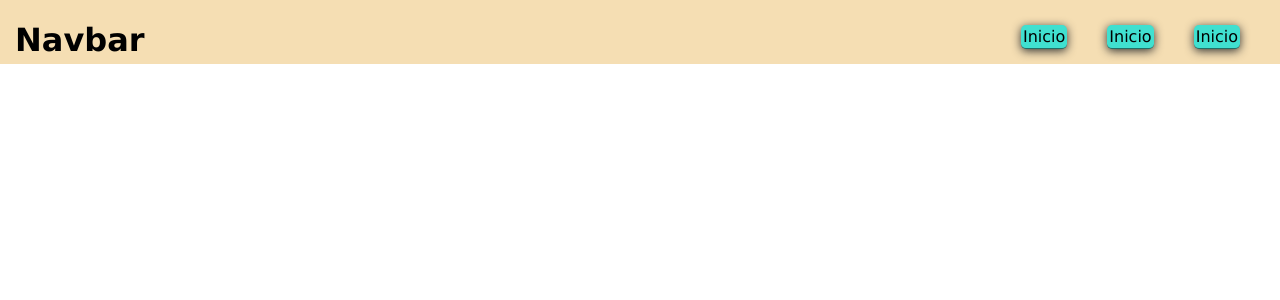
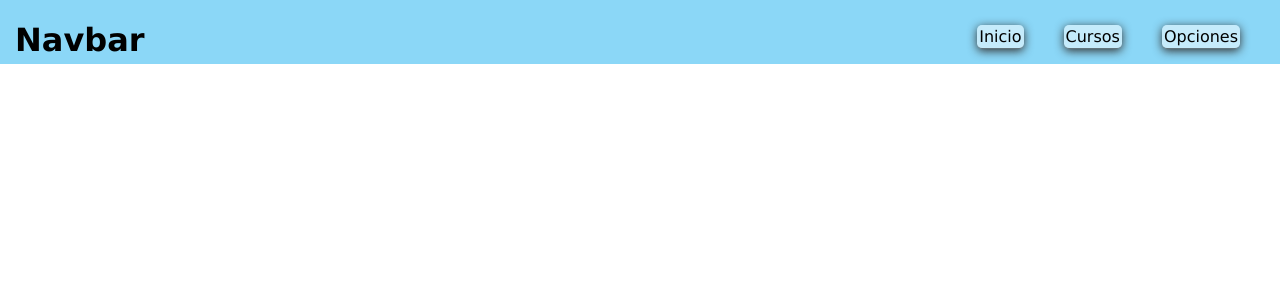
Before and after one commit to Reverie22/booky, a React (Create React App) app: page /HomeScreen in a window 1280 px wide. Shown: the top 300 px of the page. Built offline with nearby package versions, Linux system fonts and the light colour scheme.

Commit message:
Animando navbar

```diff
--- a/src/Components/HomeScreenComponent.js
+++ b/src/Components/HomeScreenComponent.js
@@ -7,8 +7,8 @@ const HomeScreenComponent = () => {
     <header>
     <div className='Navbar'>
       <h1 className='TituloBar'>Navbar</h1>
-      <a href='/Login'>Inicio</a>
-      <a href='/Login'>Inicio</a>
+      <a href='/Login'>Opciones</a>
+      <a href='/Login'>Cursos</a>
       <a href='/Login'>Inicio</a>
     </div>
     </header>
--- a/src/Css/App.css
+++ b/src/Css/App.css
@@ -1,3 +1,11 @@
+* {
+  font-family: Verdana, Geneva, Tahoma, sans-serif;
+
+
+
+}
+
+
 .App {
   text-align: center;
 }
--- a/src/Css/HomeScreenCSS.css
+++ b/src/Css/HomeScreenCSS.css
@@ -25,7 +25,7 @@
     top: 0;
     width: 100%;
     height: 8vh;
-    background: wheat;
+    background: #8BD7F7;
     z-index: 100;
     margin: 0;
 
@@ -43,9 +43,24 @@
     border-radius: 5px;
     border-bottom: 1px solid rgba(2, 0, 0, 0.5);
     text-align: center;
-    background-color: turquoise;
+    background-color: rgba(255, 255, 255, 0.5);
     color: black;
     box-shadow: 0px 2px 10px #333;
+}
+.Navbar a:hover {
+
+    transform: scale(1.1);
+    transition: all 0.35s;
+
+
+}
+
+.Navbar a:active {
+
+    transform: scale(1.3);
+    transition: ease-in-out 0.35s;
+
+
 }
 
 
```
